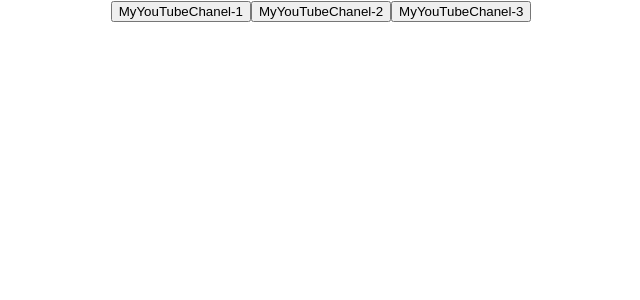
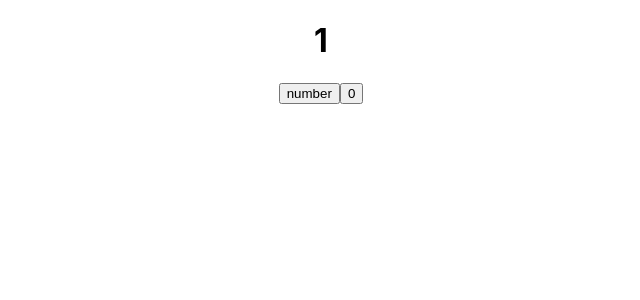
Before and after one commit to Sene4kaaa/micro-tasks, a React (Create React App) app: page / in a window 1280 px wide. Shown: the top 300 px of the page, without its empty margins (319-959 px from the left). Built offline with nearby package versions, Linux system fonts and the light colour scheme.

Commit message:
training hook useState

```diff
--- a/src/App.tsx
+++ b/src/App.tsx
@@ -1,26 +1,29 @@
-import React from 'react';
+import React, {useState} from 'react';
 import './App.css'
-import {Button} from "./components/Button";
+
 
 
 function App() {
-    const Button1Func = (subscriber:string,age:number,adress:string) => {
-        console.log(subscriber,age,adress)
+
+    /*let a = 1*/
+    let[a,setA]=useState(1)
+
+
+    const onclickHandler = ()=> {
+       setA(++a) ;
+        console.log(a)
     }
 
-    const Button2Func = (subscriber:string) => {
-        console.log(subscriber)
-    }
-
-    const Button3Func = () => {
-        console.log('Im stupid Button')
+    const onclickHandler2 = ()=> {
+        setA(0) ;
+        console.log(a)
     }
 
     return (
         <div className="App">
-            <Button name={'MyYouTubeChanel-1'} callBack={()=>Button1Func('Im Vasia',21,'Live in Minsk')}/>
-            <Button name={'MyYouTubeChanel-2'} callBack={()=>Button2Func('Im Ivan')}/>
-            <Button name={'MyYouTubeChanel-3'} callBack={Button3Func}/>
+          <h1>{a}</h1>
+            <button onClick={onclickHandler}>number</button>
+            <button onClick={onclickHandler2}>0</button>
         </div>
     );
 }
--- a/src/components/Button.tsx
+++ /dev/null
@@ -1,17 +0,0 @@
-import React from "react";
-
-type ButtonType = {
-    name:string
-    callBack: ()=>void
-}
-
-export const Button = (props: ButtonType) => {
-
-    const onClickHandler = () => {
-        props.callBack()
-    }
-
-    return (
-        <button onClick={onClickHandler}>{props.name}</button>
-    )
-}
```
